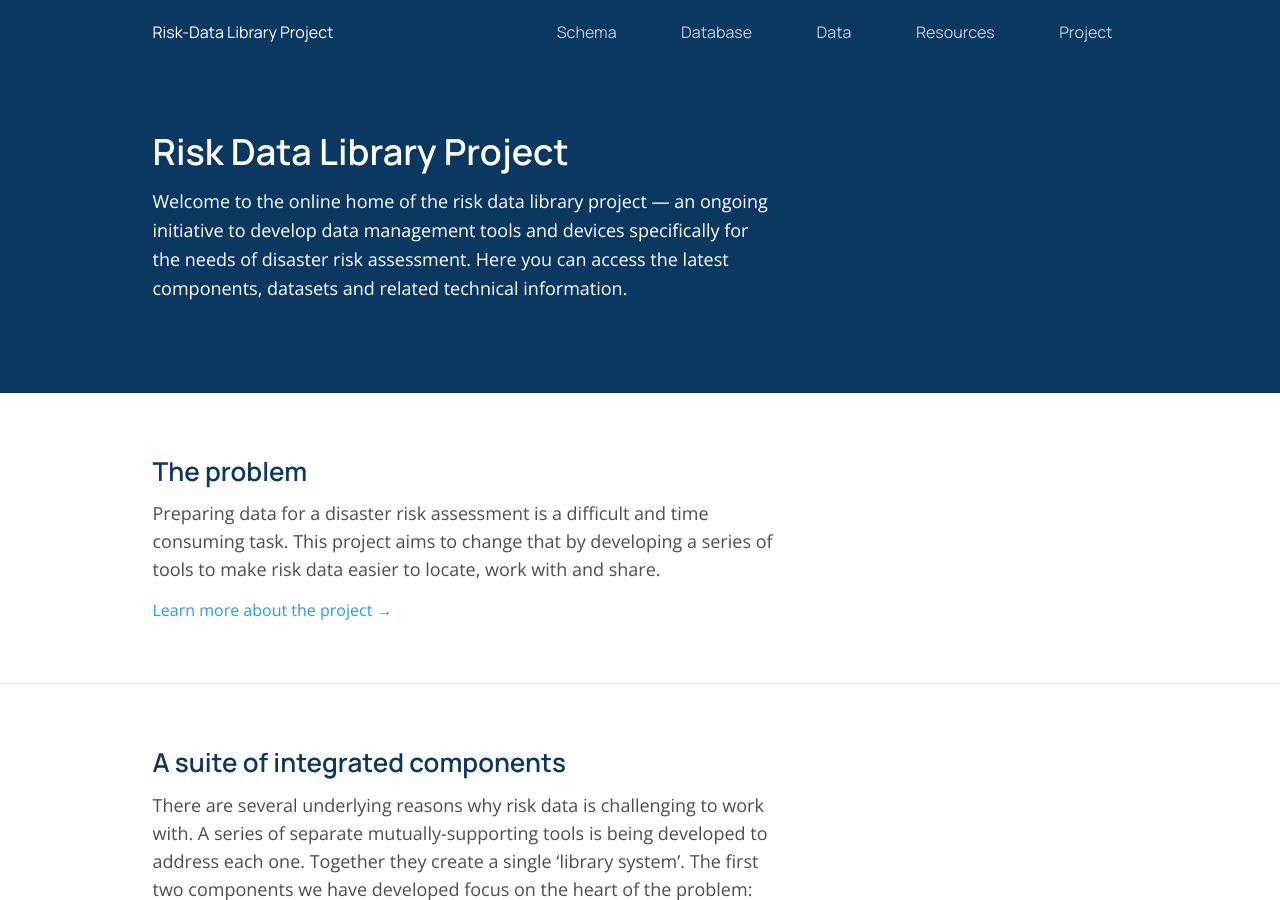
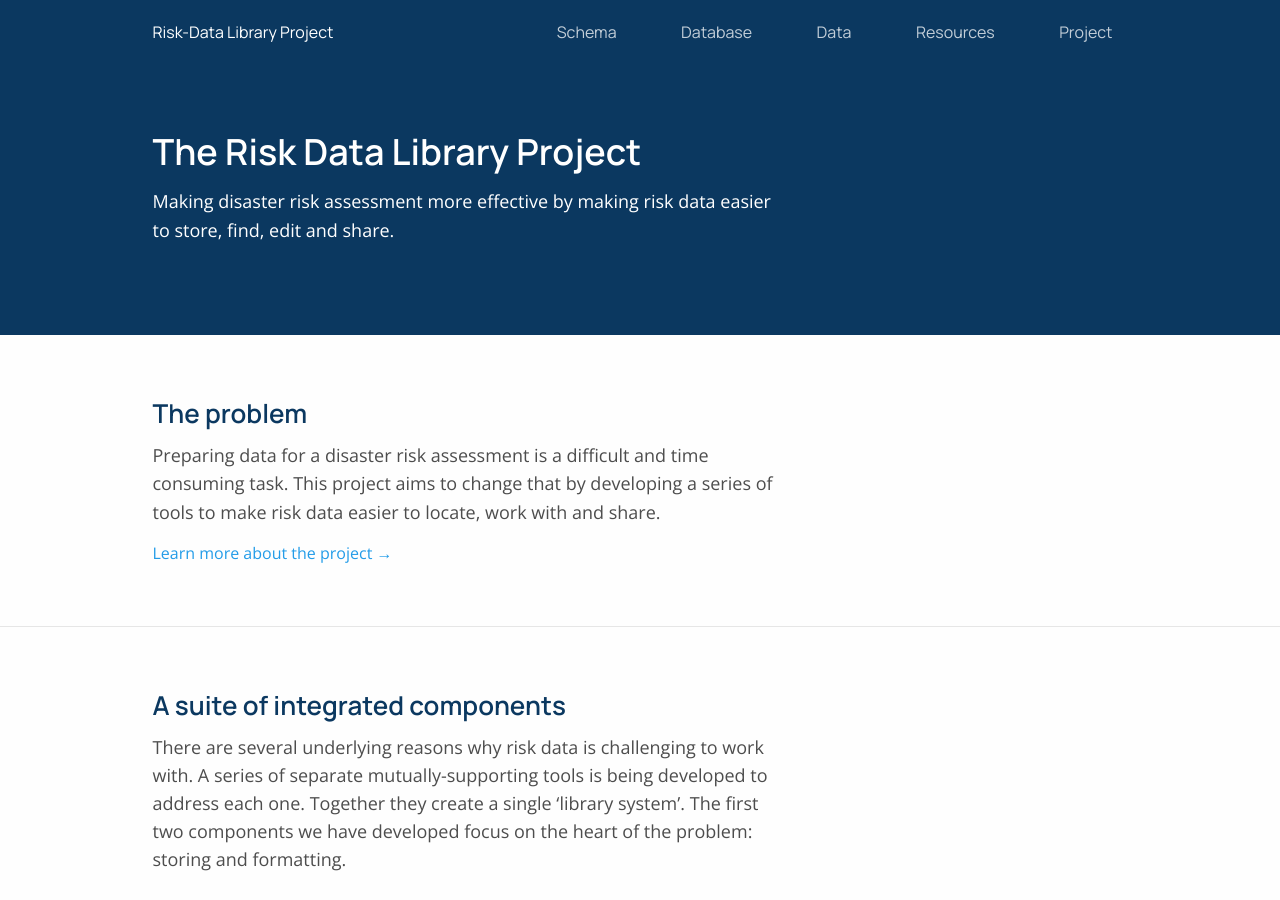
Before and after one commit to GFDRR/risk-data-library.github.io, a Jekyll site: the page built from index.html, in a window 1280 px wide and 900 px high. Built offline with Jekyll 4.4.1, drawn with Linux system fonts in a browser that asks for light colours; nearby versions of some CDN libraries.

Commit message:
Update description.html
update with real content

```diff
--- a/_includes/home/description.html
+++ b/_includes/home/description.html
@@ -1,7 +1,7 @@
 <div class="description">
-  <h1 class="description-title main-title">Risk Data Library Project</h1>
+  <h1 class="description-title main-title">The Risk Data Library Project</h1>
   <p class="description-paragraph">
-    Welcome to the online home of the risk data library project — an ongoing initiative to develop data management tools and devices specifically for the needs of disaster risk assessment. Here you can access the latest components, datasets and related technical information.
+    Making disaster risk assessment more effective by making risk data easier to store, find, edit and share.
   </p>
   <!-- <a href="/data" class="description-anchor">
     Jump straight to the data
```
